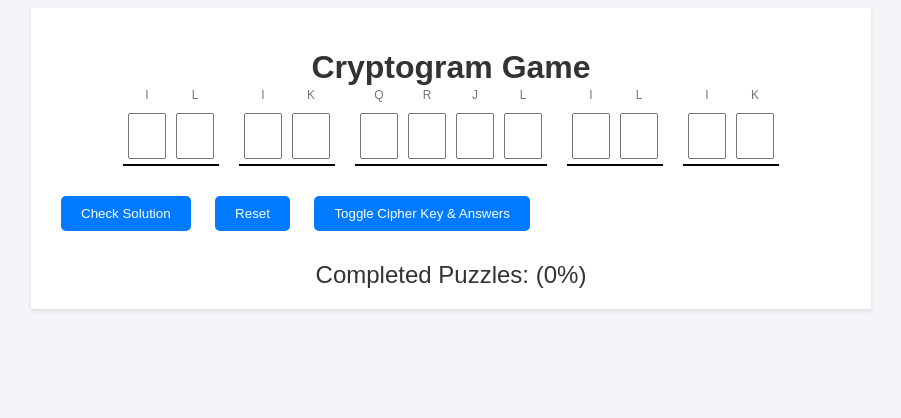
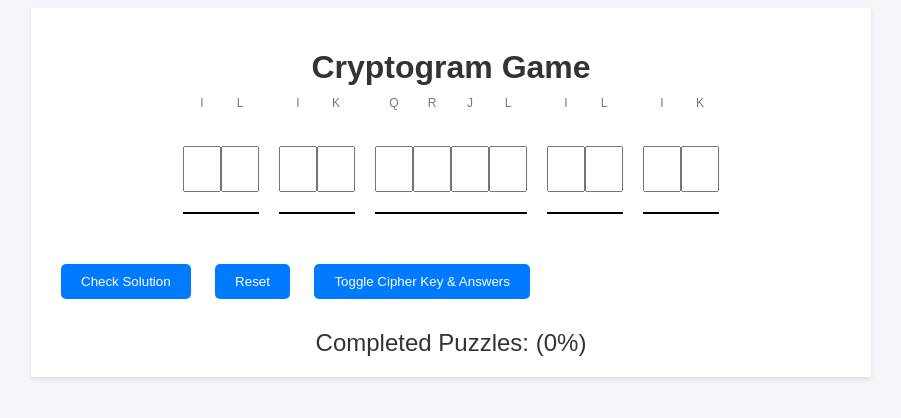
Before and after one commit to Matthewjmiller07/Crypto, a plain HTML site: page index.html in a window 1280 px wide. Shown: the whole page, without its empty margins (189-1090 px from the left). Drawn offline with Linux system fonts and the light colour scheme.

Commit message:
Update index.html
better spacing

```diff
--- a/index.html
+++ b/index.html
@@ -7,11 +7,11 @@
     body { font-family: Arial, sans-serif; background-color: #f4f4f9; color: #333; }
     h1 { text-align: center; }
     .game-container { max-width: 800px; margin: auto; padding: 20px; background-color: #fff; box-shadow: 0 2px 4px rgba(0,0,0,0.1); }
-    .phrase { margin: 20px 0; font-size: 20px; text-align: center; }
-    .word { display: inline-block; margin: 0 10px; vertical-align: top; border-bottom: 2px solid black; }
-    input[type="text"] { margin: 5px; width: 30px; height: 40px; font-size: 16px; text-align: center; }
-    .cipher { font-size: 12px; color: #777; text-align: center; position: absolute; top: -20px; left: 50%; transform: translateX(-50%); }
-    .apply-all { cursor: pointer; font-size: 10px; color: blue; text-decoration: underline; position: absolute; right: 10px; top: 3px; background-color: #f0f0f0; padding: 2px; border-radius: 3px; display: inline-block; }
+    .phrase { margin: 40px 0; font-size: 20px; text-align: center; } /* Increased margin around the phrase */
+    .word { display: inline-block; margin: 0 10px; vertical-align: top; border-bottom: 2px solid black; padding-bottom: 20px; } /* Added padding to separate lines */
+    input[type="text"] { margin-top: 20px; width: 30px; height: 40px; font-size: 16px; text-align: center; display: block; margin-left: auto; margin-right: auto; }
+    .cipher { font-size: 12px; color: #777; position: absolute; top: -30px; left: 50%; transform: translateX(-50%); } /* Adjusted position for better visibility */
+    .apply-all { cursor: pointer; font-size: 10px; color: blue; text-decoration: underline; position: absolute; right: -40px; top: 50px; background-color: #f0f0f0; padding: 2px; border-radius: 3px; display: inline-block; } /* Adjusted button position */
     button { padding: 10px 20px; margin: 10px; cursor: pointer; background-color: #007bff; color: white; border: none; border-radius: 5px; }
     button:hover { background-color: #0056b3; }
     #solution, #completed-puzzles { margin-top: 20px; text-align: center; font-size: 24px; }
@@ -33,7 +33,6 @@
     <div id="completed-puzzles">Completed Puzzles: <span class="completed-list"></span> (<span id="completion-percentage"></span>%)</div>
     <table id="cipher-key"></table>
 </div>
-
 <script>
 const phrases = [
     "It is what it is", "You know what?", "Pretty pretty pretty good",
```
